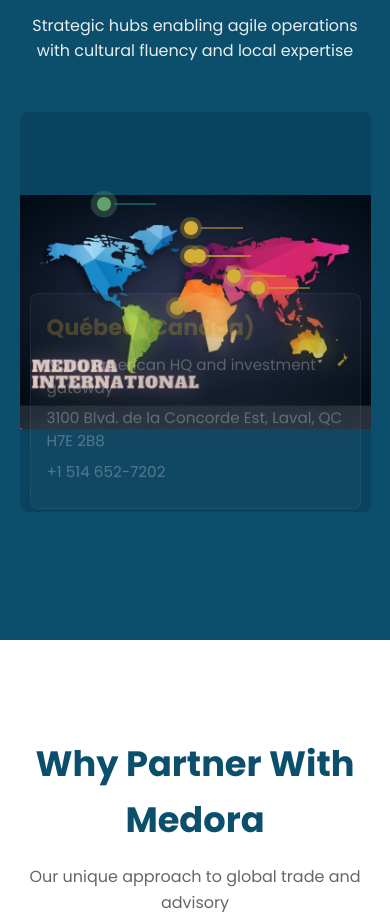
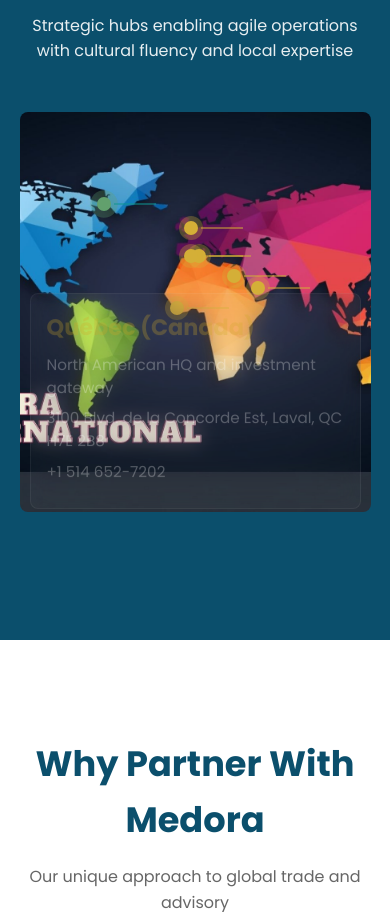
Before and after one commit to iheb07/iheb07.github.io, a plain HTML site: page index.html in a window 390 px wide. Shown: the part 5065-5977 px from the top of the page. Drawn offline with Linux system fonts and the light colour scheme.

Commit message:
Medora website - adjust map for mobile screens

```diff
--- a/index.html
+++ b/index.html
@@ -151,14 +151,14 @@
         </div>
 
         <div class="map-container">
-                <!-- Map points with adjusted positions -->
-                <div class="map-point" style="top: 20%; left: 25%;" data-location="canada"></div>
-                <div class="map-point" style="top: 26%; left: 50%;" data-location="france"></div>
-                <div class="map-point" style="top: 46%; left: 46%;" data-location="guinea"></div>
-                <div class="map-point" style="top: 38%; left: 62%;" data-location="uae"></div>
-                <div class="map-point" style="top: 41%; left: 69%;" data-location="india"></div>
-                <div class="map-point" style="top: 34%; left: 52%;" data-location="tunisia"></div>
-                <div class="map-point" style="top: 34%; left: 50%;" data-location="algeria"></div>
+           <div class="map-background"></div>
+            <div class="map-point" data-location="canada"></div>
+            <div class="map-point" data-location="france"></div>
+            <div class="map-point" data-location="guinea"></div>
+            <div class="map-point" data-location="uae"></div>
+            <div class="map-point" data-location="india"></div>
+            <div class="map-point" data-location="tunisia"></div>
+            <div class="map-point" data-location="algeria"></div>
 
             <!-- Location Info Boxes -->
             <div class="location-info" id="canada-info">
@@ -203,6 +203,7 @@
                 <h3>Algeria</h3>
                 <p>Access to extractive and chemical industries</p>
                 <!-- Address details to be added -->
+            </div>
           </div>
         </div>
       </div>
--- a/style.css
+++ b/style.css
@@ -327,6 +327,7 @@ header {
   color: rgba(255, 255, 255, 0.9);
 }
 
+/* ===== MAP CONTAINER & POINTS ===== */
 .map-container {
   position: relative;
   height: 500px;
@@ -413,23 +414,34 @@ header {
   line-height: 1.5;
 }
 
+/* Original point positions */
+.map-point[data-location="canada"] { top: 20%; left: 25%; }
+.map-point[data-location="france"] { top: 26%; left: 50%; }
+.map-point[data-location="guinea"] { top: 46%; left: 46%; }
+.map-point[data-location="uae"] { top: 38%; left: 62%; }
+.map-point[data-location="india"] { top: 41%; left: 69%; }
+.map-point[data-location="tunisia"] { top: 34%; left: 52%; }
+.map-point[data-location="algeria"] { top: 34%; left: 50%; }
+
+/* Mobile-specific adjustments */
 @media (max-width: 900px) {
   .map-container {
     height: 400px;
-    background-attachment: scroll;
-    background-size: contain;
-    background-position: center center;
   }
 
+  /* Adjusted positions for medium screens */
+  .map-point[data-location="canada"] { top: 21%; left: 24.5%; }
+  .map-point[data-location="france"] { top: 27%; left: 49.5%; }
+  .map-point[data-location="guinea"] { top: 47%; left: 45.5%; }
+  .map-point[data-location="uae"] { top: 39%; left: 61.5%; }
+  .map-point[data-location="india"] { top: 42%; left: 68.5%; }
+  .map-point[data-location="tunisia"] { top: 35%; left: 51.5%; }
+  .map-point[data-location="algeria"] { top: 35%; left: 49.5%; }
+
   .map-point {
-    width: 16px;
-    height: 16px;
-    box-shadow: 0 0 0 6px rgba(212, 175, 55, 0.3);
-  }
-
-  .map-point:hover {
-    transform: translate(-50%, -50%) scale(1.1);
-    box-shadow: 0 0 0 10px rgba(212, 175, 55, 0.4);
+    width: 18px;
+    height: 18px;
+    box-shadow: 0 0 0 7px rgba(212, 175, 55, 0.3);
   }
 
   .location-info {
@@ -443,88 +455,42 @@ header {
 }
 
 @media (max-width: 768px) {
-  .map-point[data-location="canada"] {
-    top: 22% !important;
-    left: 24% !important;
+  .map-container {
+    height: 350px;
   }
 
-  .map-point[data-location="france"] {
-    top: 28% !important;
-    left: 49% !important;
-  }
+  /* Fine-tuned positions for smaller screens */
+  .map-point[data-location="canada"] { top: 22%; left: 24%; }
+  .map-point[data-location="france"] { top: 28%; left: 49%; }
+  .map-point[data-location="guinea"] { top: 48%; left: 45%; }
+  .map-point[data-location="uae"] { top: 40%; left: 61%; }
+  .map-point[data-location="india"] { top: 43%; left: 68%; }
+  .map-point[data-location="tunisia"] { top: 36%; left: 51%; }
+  .map-point[data-location="algeria"] { top: 36%; left: 49%; }
 
-  .map-point[data-location="guinea"] {
-    top: 48% !important;
-    left: 45% !important;
-  }
-
-  .map-point[data-location="uae"] {
-    top: 40% !important;
-    left: 61% !important;
-  }
-
-  .map-point[data-location="india"] {
-    top: 43% !important;
-    left: 68% !important;
-  }
-
-  .map-point[data-location="tunisia"] {
-    top: 36% !important;
-    left: 51% !important;
-  }
-
-  .map-point[data-location="algeria"] {
-    top: 36% !important;
-    left: 49% !important;
-  }
-
-  /* Adjust map point size for better touch targets */
   .map-point {
     width: 16px;
     height: 16px;
     box-shadow: 0 0 0 6px rgba(212, 175, 55, 0.3);
   }
-
-  /* Adjust location info position */
-  .location-info {
-    top: auto;
-    bottom: 20px;
-    left: 20px;
-    right: 20px;
-    max-width: none;
-    width: auto;
-  }
 }
 
 @media (max-width: 480px) {
-  .map-point[data-location="canada"] {
-    top: 23% !important;
+  .map-container {
+    height: 300px;
   }
 
-  .map-point[data-location="france"] {
-    top: 29% !important;
-  }
-
-  .map-point[data-location="guinea"] {
-    top: 49% !important;
-  }
-
-  .map-point[data-location="uae"] {
-    top: 41% !important;
-  }
-
-  .map-point[data-location="india"] {
-    top: 44% !important;
-  }
+  /* Final adjustments for mobile */
+  .map-point[data-location="canada"] { top: 23%; }
+  .map-point[data-location="france"] { top: 29%; }
+  .map-point[data-location="guinea"] { top: 49%; }
+  .map-point[data-location="uae"] { top: 41%; }
+  .map-point[data-location="india"] { top: 44%; }
 
   .map-point {
     width: 14px;
     height: 14px;
-    box-shadow: 0 0 0 4px rgba(212, 175, 55, 0.3);
-  }
-
-  .map-container {
-    height: 320px;
+    box-shadow: 0 0 0 5px rgba(212, 175, 55, 0.3);
   }
 
   .location-info {
```
Also changed, not shown: services.html (+4 -4 lines). Lines whose indentation alone changed are shown as unchanged.
